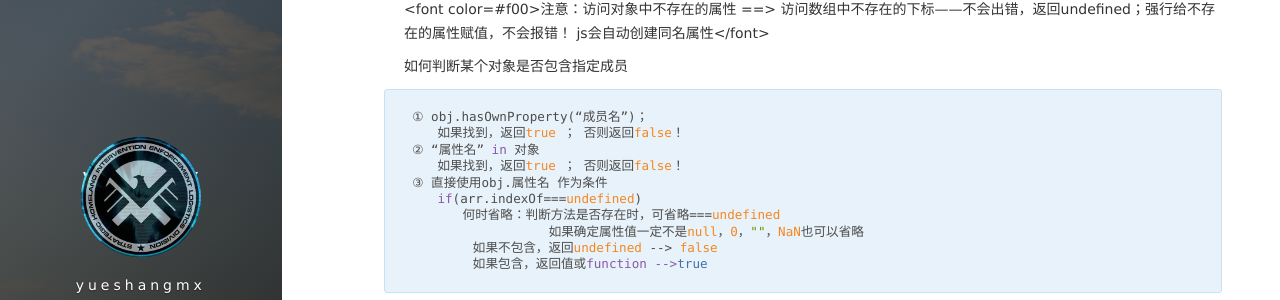
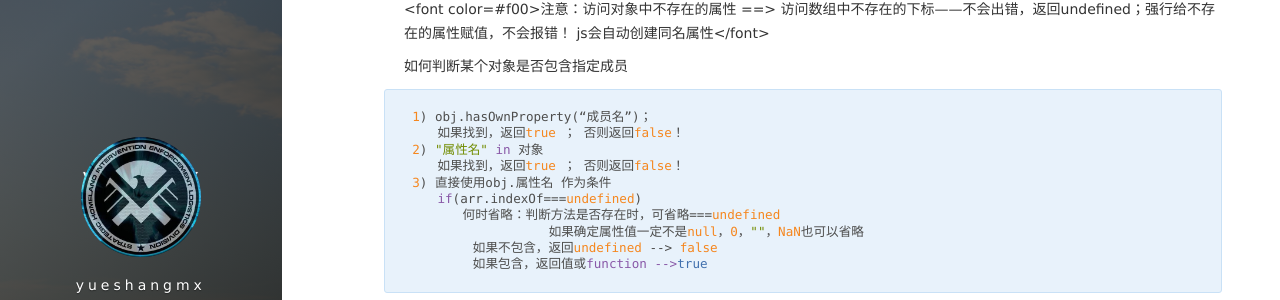
Before and after one commit to yueshangmx/yueshangmx.github.io, a Jekyll site: the page built from _posts/2017-09-05-JavaScript 面向对象和原型.md, in a window 1280 px wide and 900 px high, scrolled down 628 px. Shown: the part 151-451 px from the top of the window. Built offline with Jekyll 4.4.1, drawn with Linux system fonts in a browser that asks for light colours; nearby versions of some CDN libraries; comment, search, counter and statistics services are not loaded.

Commit message:
update 2017-12-7

````diff
--- a/_posts/2017-09-05-JavaScript 面向对象和原型.md
+++ b/_posts/2017-09-05-JavaScript 面向对象和原型.md
@@ -41,11 +41,11 @@ JS中一切都是对象，所有对象的底层，都是hash数组。
 
 如何判断某个对象是否包含指定成员
 ```
-① obj.hasOwnProperty(“成员名”)；
+1) obj.hasOwnProperty(“成员名”)；
 　　如果找到，返回true ； 否则返回false！
-② “属性名” in 对象
+2) "属性名" in 对象
 　　如果找到，返回true ； 否则返回false！
-③ 直接使用obj.属性名 作为条件
+3) 直接使用obj.属性名 作为条件
 　　if(arr.indexOf===undefined)
 　　　　何时省略：判断方法是否存在时，可省略===undefined
 		  如果确定属性值一定不是null，0，""，NaN也可以省略
````
